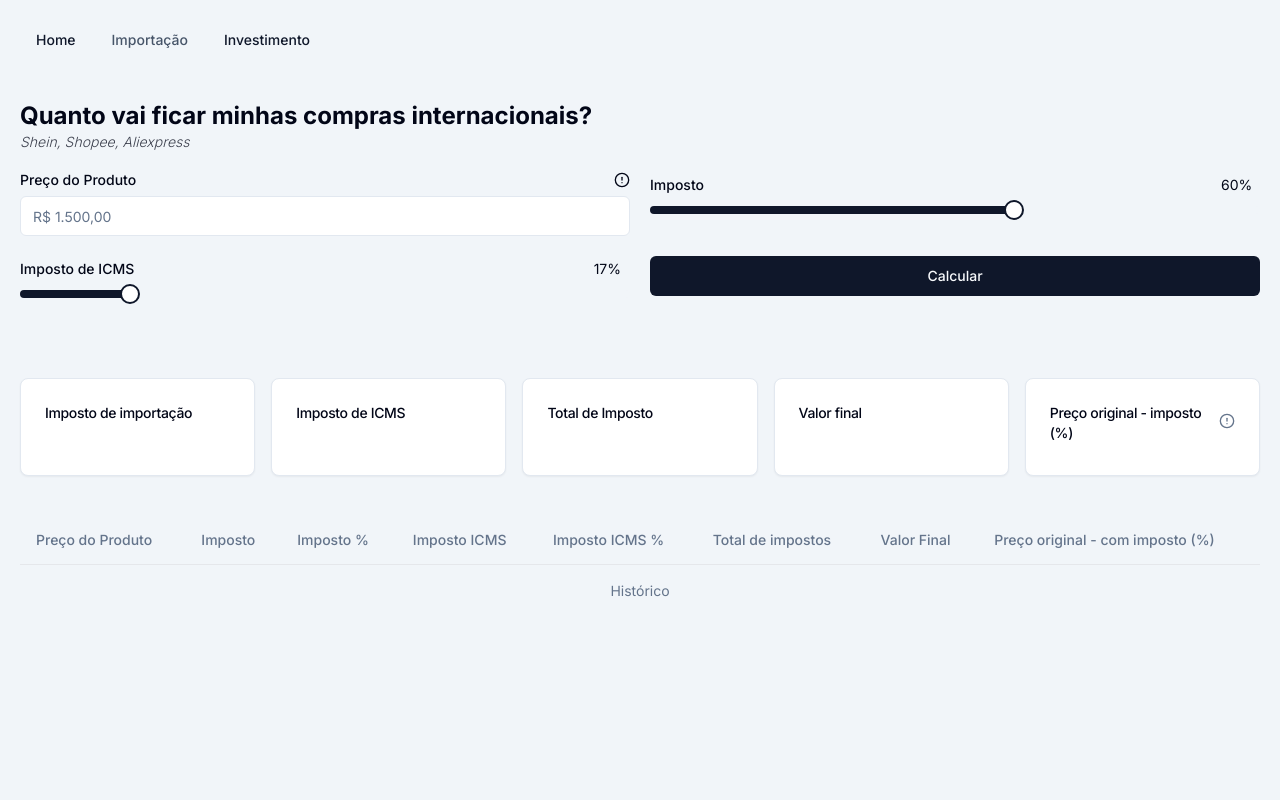
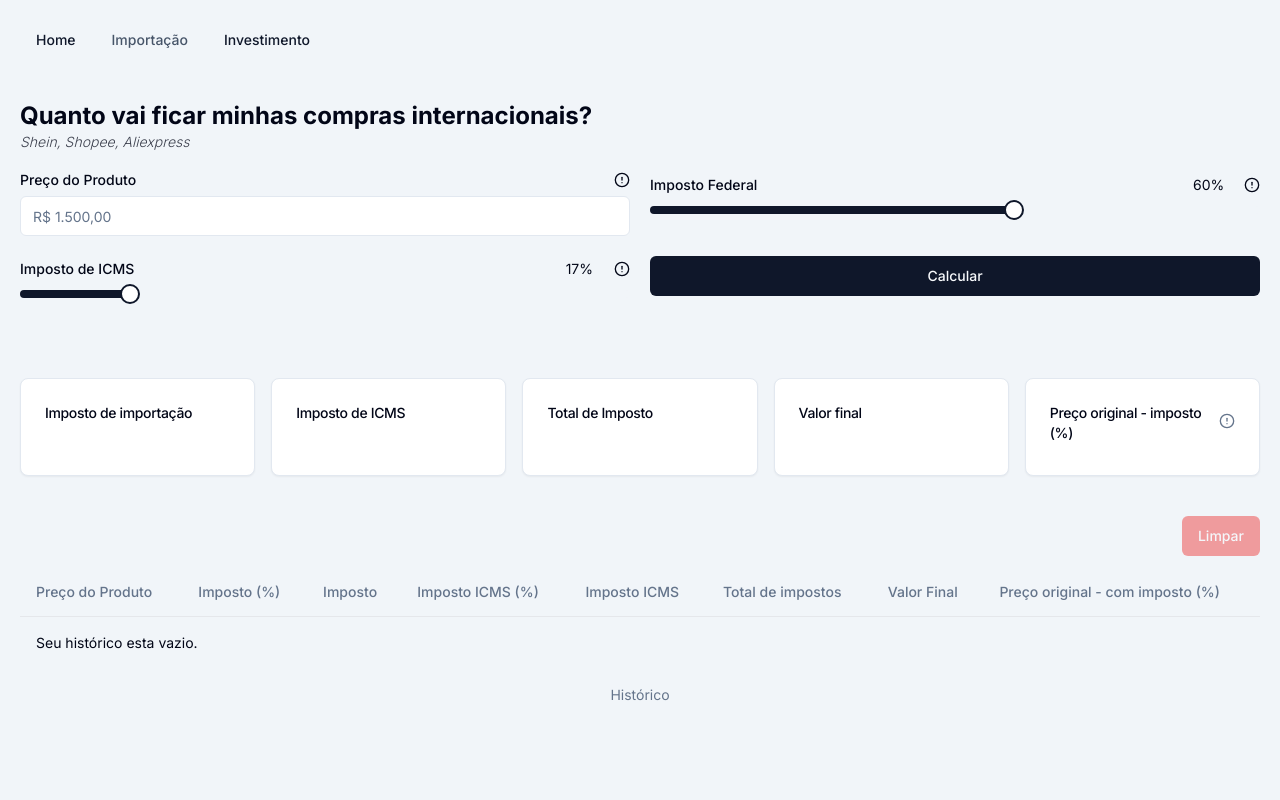
Before and after one commit to DenisMedeirosSDK/calc-juros-compostos, a Next.js app: page /importacao in a window 1280 px wide. Shown: the top 800 px of the page. Built offline with nearby package versions, Linux system fonts and the light colour scheme.

Commit message:
feat: add clear history, max history 10

```diff
--- a/app/importacao/page.tsx
+++ b/app/importacao/page.tsx
@@ -1,5 +1,13 @@
 'use client'
 
+import { zodResolver } from '@hookform/resolvers/zod'
+import { AlertCircle } from 'lucide-react'
+import { useState } from 'react'
+import { useForm } from 'react-hook-form'
+import z from 'zod'
+
+import { GoogleAdSense } from '@/components/google-adsense'
+import { Button } from '@/components/ui/button'
 import {
   Card,
   CardContent,
@@ -7,17 +15,9 @@ import {
   CardHeader,
   CardTitle,
 } from '@/components/ui/card'
-
-import { Button } from '@/components/ui/button'
 import { Input } from '@/components/ui/input'
 import { Label } from '@/components/ui/label'
 import { Slider } from '@/components/ui/slider'
-
-import { zodResolver } from '@hookform/resolvers/zod'
-import { useState } from 'react'
-import { useForm } from 'react-hook-form'
-import z from 'zod'
-
 import {
   Table,
   TableBody,
@@ -33,9 +33,8 @@ import {
   TooltipProvider,
   TooltipTrigger,
 } from '@/components/ui/tooltip'
-import { AlertCircle } from 'lucide-react'
 
-import { GoogleAdSense } from '@/components/google-adsense'
+
 import { useImportTaxesStore } from '@/store/import-taxes-store'
 import { formattedCurrency, formattedPercent } from '@/utils/formatted-numbers'
 import { calculateImportTaxes } from '../../utils/calculate-import'
@@ -58,7 +57,7 @@ export default function InternacionalImport() {
   const [importTax, setImportTax] = useState('')
   const [valueTotal, setValueTotal] = useState('')
 
-  const { addCalculation, history } = useImportTaxesStore()
+  const { addCalculation, history, clearHistory } = useImportTaxesStore()
 
   const {
     register,
@@ -115,7 +114,7 @@ export default function InternacionalImport() {
             </Label>
             <TooltipProvider>
               <Tooltip>
-                <TooltipTrigger type="button" disabled>
+                <TooltipTrigger type="button">
                   <AlertCircle size={16} />
                 </TooltipTrigger>
                 <TooltipContent>
@@ -140,11 +139,25 @@ export default function InternacionalImport() {
         <div className="flex flex-col gap-2">
           <div className="flex items-center justify-between">
             <Label htmlFor="tax" title="Imposto">
-              Imposto
+              Imposto Federal
             </Label>
+            <div className='flex gap-3 items-center'>
               <span className="w-12 rounded-md border border-transparent px-2 py-0.5 text-right text-sm text-muted-foreground hover:border-border">
                 {tax}%
               </span>
+              <TooltipProvider>
+                <Tooltip>
+                  <TooltipTrigger type="button">
+                    <AlertCircle size={16} />
+                  </TooltipTrigger>
+                  <TooltipContent>
+                    <p>
+                      Atualmente o imposto federal é de 60% em cima do produto + frete.
+                    </p>
+                  </TooltipContent>
+                </Tooltip>
+              </TooltipProvider>
+            </div>
           </div>
           <Slider
             id="tax"
@@ -160,9 +173,24 @@ export default function InternacionalImport() {
             <Label htmlFor="taxICMS" title="Imposto de ICMS">
               Imposto de ICMS
             </Label>
+            <div className='flex gap-3 items-center'>
               <p className="w-12 rounded-md border border-transparent px-2 py-0.5 text-right text-sm text-muted-foreground hover:border-border">
                 {taxICMS}%
               </p>
+              <TooltipProvider>
+                <Tooltip>
+                  <TooltipTrigger type="button">
+                    <AlertCircle size={16} />
+                  </TooltipTrigger>
+                  <TooltipContent>
+                    <p>
+                      Atualmente o imposto de ICMS é de 17% em cima do produto já com imposto federal.
+                    </p>
+                    <p>O Calculo de ICMS é feito por dentro por isso que na prática você paga 20,48%.</p>
+                  </TooltipContent>
+                </Tooltip>
+              </TooltipProvider>
+            </div>
           </div>
           <Slider
             id="taxICMS"
@@ -251,23 +279,34 @@ export default function InternacionalImport() {
       </section>
 
       <section className="mt-10 w-full">
+        <div className='flex justify-end mb-3'>
+          <Button onClick={clearHistory} disabled={history.length === 0} variant="destructive">
+            Limpar
+          </Button>
+        </div>
         <div className="max-h-[620px] h-full overflow-auto">
+          {history && (
             <Table>
               <TableCaption>Histórico</TableCaption>
               <TableHeader>
                 <TableRow>
                   <TableHead>Preço do Produto</TableHead>
+                  <TableHead>Imposto (%)</TableHead>
                   <TableHead>Imposto</TableHead>
-                <TableHead>Imposto %</TableHead>
+                  <TableHead>Imposto ICMS (%)</TableHead>
                   <TableHead>Imposto ICMS</TableHead>
-                <TableHead>Imposto ICMS %</TableHead>
                   <TableHead>Total de impostos</TableHead>
                   <TableHead>Valor Final</TableHead>
                   <TableHead>Preço original - com imposto (%)</TableHead>
                 </TableRow>
               </TableHeader>
               <TableBody className="">
-              {history
+                {history.length === 0 ? (
+                  <TableRow>
+                    <TableCell colSpan={8}>Seu histórico esta vazio.</TableCell>
+                  </TableRow>
+                ) : (
+                  history
                     .map((cell, index) => {
                       return (
                         <TableRow key={index}>
@@ -283,9 +322,11 @@ export default function InternacionalImport() {
                       )
                     })
                     .slice()
-                .reverse()}
+                    .reverse()
+                )}
               </TableBody>
             </Table>
+          )}
         </div>
       </section>
       <section className="mt-5">
--- a/components/google-adsense.tsx
+++ b/components/google-adsense.tsx
@@ -1,5 +1,3 @@
-import { useEffect } from 'react'
-
 declare global {
   interface Window {
     adsbygoogle: any[]
@@ -7,13 +5,12 @@ declare global {
 }
 
 export function GoogleAdSense({ adSlot }: { adSlot: string }) {
-  useEffect(() => {
-    if (typeof window !== 'undefined') {
-      ;(window.adsbygoogle = window.adsbygoogle || []).push({})
-    }
-  }, [])
+  //   if (typeof window !== 'undefined') {
+  //     ; (window.adsbygoogle = window.adsbygoogle || []).push({})
+  //   }
 
   return (
+    <>
       <ins
         className="adsbygoogle"
         style={{ display: 'block' }}
@@ -22,5 +19,11 @@ export function GoogleAdSense({ adSlot }: { adSlot: string }) {
         data-ad-format="auto"
         data-full-width-responsive="true"
       ></ins>
+      {process.env.NODE_ENV === 'production' && (
+        <script>
+          (adsbygoogle = window.adsbygoogle || []).push({ });
+        </script>
+      )}
+    </>
   )
 }
--- /dev/null
+++ b/components/ui/hover-card.tsx
@@ -0,0 +1,29 @@
+"use client"
+
+import * as React from "react"
+import * as HoverCardPrimitive from "@radix-ui/react-hover-card"
+
+import { cn } from "@/lib/utils"
+
+const HoverCard = HoverCardPrimitive.Root
+
+const HoverCardTrigger = HoverCardPrimitive.Trigger
+
+const HoverCardContent = React.forwardRef<
+  React.ElementRef<typeof HoverCardPrimitive.Content>,
+  React.ComponentPropsWithoutRef<typeof HoverCardPrimitive.Content>
+>(({ className, align = "center", sideOffset = 4, ...props }, ref) => (
+  <HoverCardPrimitive.Content
+    ref={ref}
+    align={align}
+    sideOffset={sideOffset}
+    className={cn(
+      "z-50 w-64 rounded-md border border-slate-200 bg-white p-4 text-slate-950 shadow-md outline-none data-[state=open]:animate-in data-[state=closed]:animate-out data-[state=closed]:fade-out-0 data-[state=open]:fade-in-0 data-[state=closed]:zoom-out-95 data-[state=open]:zoom-in-95 data-[side=bottom]:slide-in-from-top-2 data-[side=left]:slide-in-from-right-2 data-[side=right]:slide-in-from-left-2 data-[side=top]:slide-in-from-bottom-2 dark:border-slate-800 dark:bg-slate-950 dark:text-slate-50",
+      className
+    )}
+    {...props}
+  />
+))
+HoverCardContent.displayName = HoverCardPrimitive.Content.displayName
+
+export { HoverCard, HoverCardTrigger, HoverCardContent }
--- a/package.json
+++ b/package.json
@@ -10,6 +10,7 @@
   },
   "dependencies": {
     "@hookform/resolvers": "3.3.1",
+    "@radix-ui/react-hover-card": "1.0.6",
     "@radix-ui/react-label": "2.0.2",
     "@radix-ui/react-navigation-menu": "1.1.3",
     "@radix-ui/react-scroll-area": "1.0.4",
--- a/store/import-taxes-store.ts
+++ b/store/import-taxes-store.ts
@@ -17,11 +17,11 @@ interface States {
 }
 
 interface Actions {
-  addCalculation: (calculation: CalcImportTaxes) => void
+  addCalculation: (calculation: CalcImportTaxes) => Promise<void>
   clearHistory: () => void
 }
 
-export interface ImportTaxesStore extends States, Actions {}
+export interface ImportTaxesStore extends States, Actions { }
 
 const initialStates: States = {
   history: [],
@@ -32,14 +32,14 @@ export const useImportTaxesStore = create<ImportTaxesStore>()(
     (set) => ({
       ...initialStates,
       history: [],
-      addCalculation: (calculation: CalcImportTaxes) => {
+      addCalculation: async (calculation: CalcImportTaxes) => {
         set((state) => {
           let newHistory = [...state.history, calculation]
 
-          // Verifica se o histórico tem mais de 20 itens
-          if (newHistory.length > 20) {
-            // Se tiver mais de 20 itens, mantenha apenas os 20 mais recentes
-            newHistory = newHistory.slice(newHistory.length - 20)
+          // Verifica se o histórico tem mais de 10 itens
+          if (newHistory.length > 10) {
+            // Se tiver mais de 10 itens, mantenha apenas os 10 mais recentes
+            newHistory = newHistory.slice(newHistory.length - 10)
           }
 
           return {
@@ -52,8 +52,10 @@ export const useImportTaxesStore = create<ImportTaxesStore>()(
       },
     }),
     {
-      name: 'importTaxesStore', // Nome do armazenamento persistente
-      storage: createJSONStorage(() => localStorage), // Use sessionStorage para persistência de sessão
+      name: 'importTaxesStore',
+      storage: createJSONStorage(() => localStorage),
+      // skipHydration: true,
+
     },
   ),
 )
```
Also changed, not shown: 1 other file (tests, documents, lock files or other folders). Lines whose indentation alone changed are shown as unchanged.
